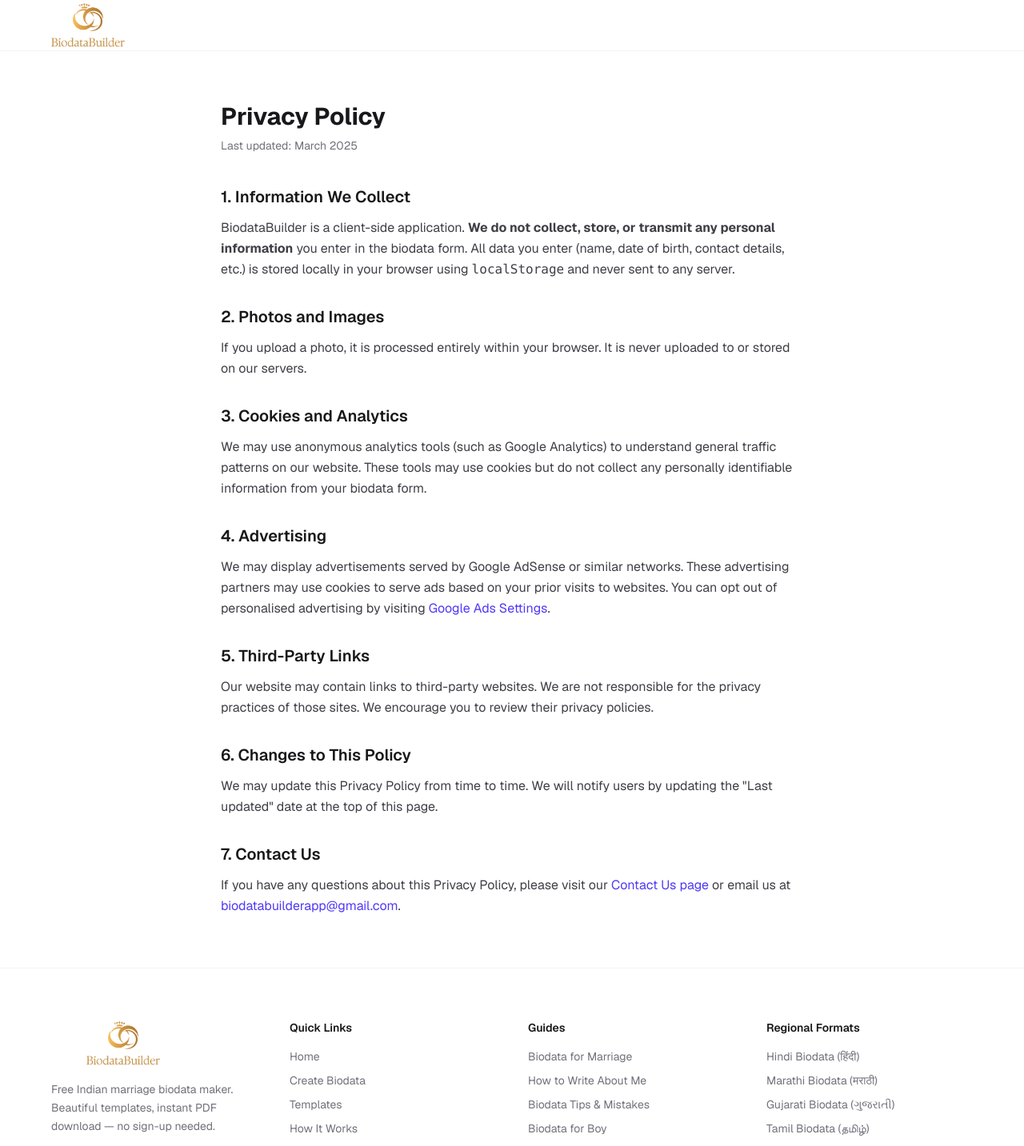
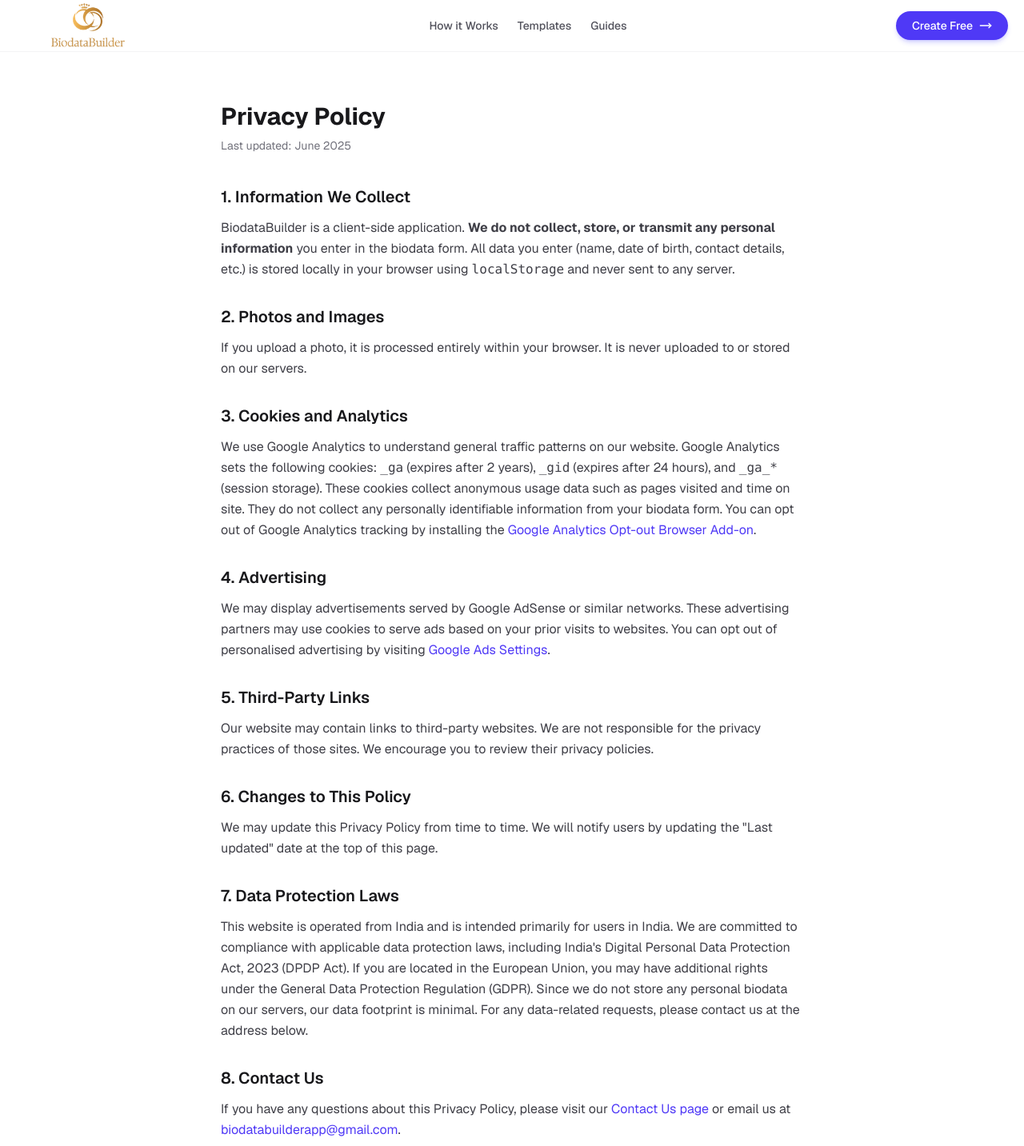
Before and after one commit to biodatabuilderapp-rajank/biodata, a Next.js app: page /privacy-policy in a window 1280 px wide. Shown: the top 1433 px of the page at 80% size. Built offline with nearby package versions, Linux system fonts and the light colour scheme.

Commit message:
terms and privacy

```diff
--- a/src/app/privacy-policy/page.tsx
+++ b/src/app/privacy-policy/page.tsx
@@ -1,5 +1,5 @@
 import Link from "next/link";
-import Logo from "@/components/Logo";
+import SiteNav from "@/components/SiteNav";
 import SiteFooter from "@/components/SiteFooter";
 import type { Metadata } from "next";
 
@@ -19,11 +19,8 @@
 export default function PrivacyPolicy() {
     return (
         <div className="min-h-screen bg-white dark:bg-zinc-950 font-sans">
-            <nav className="border-b border-zinc-100 dark:border-zinc-900 bg-white dark:bg-zinc-950 px-5 h-16 flex items-center">
-                <Link href="/" className="flex items-center gap-2">
-                    <Logo />
-                </Link>
-            </nav>
+            <SiteNav />
+            <div className="h-16" />{/* spacer for fixed nav */}
 
             <main className="max-w-3xl mx-auto px-5 py-16">
                 <script
@@ -38,7 +35,7 @@
                   }) }}
                 />
                 <h1 className="text-3xl font-bold text-zinc-900 dark:text-white mb-2">Privacy Policy</h1>
-                <p className="text-sm text-zinc-500 mb-10">Last updated: March 2025</p>
+                <p className="text-sm text-zinc-500 mb-10">Last updated: June 2025</p>
 
                 <div className="prose prose-zinc dark:prose-invert max-w-none space-y-8 text-zinc-700 dark:text-zinc-300 leading-relaxed">
                     <section>
@@ -53,7 +50,7 @@
 
                     <section>
                         <h2 className="text-xl font-semibold text-zinc-900 dark:text-white mb-3">3. Cookies and Analytics</h2>
-                        <p>We may use anonymous analytics tools (such as Google Analytics) to understand general traffic patterns on our website. These tools may use cookies but do not collect any personally identifiable information from your biodata form.</p>
+                        <p>We use Google Analytics to understand general traffic patterns on our website. Google Analytics sets the following cookies: <code>_ga</code> (expires after 2 years), <code>_gid</code> (expires after 24 hours), and <code>_ga_*</code> (session storage). These cookies collect anonymous usage data such as pages visited and time on site. They do not collect any personally identifiable information from your biodata form. You can opt out of Google Analytics tracking by installing the <a href="https://tools.google.com/dlpage/gaoptout" className="text-indigo-600 hover:underline" target="_blank" rel="noopener noreferrer">Google Analytics Opt-out Browser Add-on</a>.</p>
                     </section>
 
                     <section>
@@ -72,7 +69,12 @@
                     </section>
 
                     <section>
-                        <h2 className="text-xl font-semibold text-zinc-900 dark:text-white mb-3">7. Contact Us</h2>
+                        <h2 className="text-xl font-semibold text-zinc-900 dark:text-white mb-3">7. Data Protection Laws</h2>
+                        <p>This website is operated from India and is intended primarily for users in India. We are committed to compliance with applicable data protection laws, including India&apos;s Digital Personal Data Protection Act, 2023 (DPDP Act). If you are located in the European Union, you may have additional rights under the General Data Protection Regulation (GDPR). Since we do not store any personal biodata on our servers, our data footprint is minimal. For any data-related requests, please contact us at the address below.</p>
+                    </section>
+
+                    <section>
+                        <h2 className="text-xl font-semibold text-zinc-900 dark:text-white mb-3">8. Contact Us</h2>
                         <p>If you have any questions about this Privacy Policy, please visit our <Link href="/contact-us" className="text-indigo-600 hover:underline">Contact Us page</Link> or email us at <a href="mailto:biodatabuilderapp@gmail.com" className="text-indigo-600 hover:underline">biodatabuilderapp@gmail.com</a>.</p>
                     </section>
                 </div>
--- a/src/app/terms/page.tsx
+++ b/src/app/terms/page.tsx
@@ -1,5 +1,5 @@
 import Link from "next/link";
-import Logo from "@/components/Logo";
+import SiteNav from "@/components/SiteNav";
 import SiteFooter from "@/components/SiteFooter";
 import type { Metadata } from "next";
 
@@ -10,7 +10,7 @@
   openGraph: {
     type: "website",
     title: "Terms of Use — BiodataBuilder",
-    description: "Terms of Use for BiodataBuilder — read our terms before using the service.",
+    description: "Terms of Use for BiodataBuilder.in — learn how you can use our free marriage biodata maker, what data we store, and your rights as a user. Read before using.",
     url: "https://biodatabuilder.in/terms",
     images: [{ url: "/og-image.png", width: 1200, height: 630, alt: "BiodataBuilder — Free Marriage Biodata Maker" }],
   },
@@ -19,11 +19,8 @@
 export default function TermsOfUse() {
     return (
         <div className="min-h-screen bg-white dark:bg-zinc-950 font-sans">
-            <nav className="border-b border-zinc-100 dark:border-zinc-900 bg-white dark:bg-zinc-950 px-5 h-16 flex items-center">
-                <Link href="/" className="flex items-center gap-2">
-                    <Logo />
-                </Link>
-            </nav>
+            <SiteNav />
+            <div className="h-16" />{/* spacer for fixed nav */}
 
             <main className="max-w-3xl mx-auto px-5 py-16">
                 <script
@@ -38,7 +35,7 @@
                   }) }}
                 />
                 <h1 className="text-3xl font-bold text-zinc-900 dark:text-white mb-2">Terms of Use</h1>
-                <p className="text-sm text-zinc-500 mb-10">Last updated: March 2025</p>
+                <p className="text-sm text-zinc-500 mb-10">Last updated: June 2025</p>
 
                 <div className="space-y-8 text-zinc-700 dark:text-zinc-300 leading-relaxed">
                     <section>
@@ -72,7 +69,12 @@
                     </section>
 
                     <section>
-                        <h2 className="text-xl font-semibold text-zinc-900 dark:text-white mb-3">7. Contact</h2>
+                        <h2 className="text-xl font-semibold text-zinc-900 dark:text-white mb-3">7. Governing Law</h2>
+                        <p>These Terms of Use shall be governed by and construed in accordance with the laws of India. Any disputes arising from the use of this service shall be subject to the exclusive jurisdiction of the courts located in India.</p>
+                    </section>
+
+                    <section>
+                        <h2 className="text-xl font-semibold text-zinc-900 dark:text-white mb-3">8. Contact</h2>
                         <p>If you have any questions about these Terms of Use, please visit our <Link href="/contact-us" className="text-indigo-600 hover:underline">Contact Us page</Link> or review our <Link href="/privacy-policy" className="text-indigo-600 hover:underline">Privacy Policy</Link> for more information on how we handle your data.</p>
                     </section>
                 </div>
```
